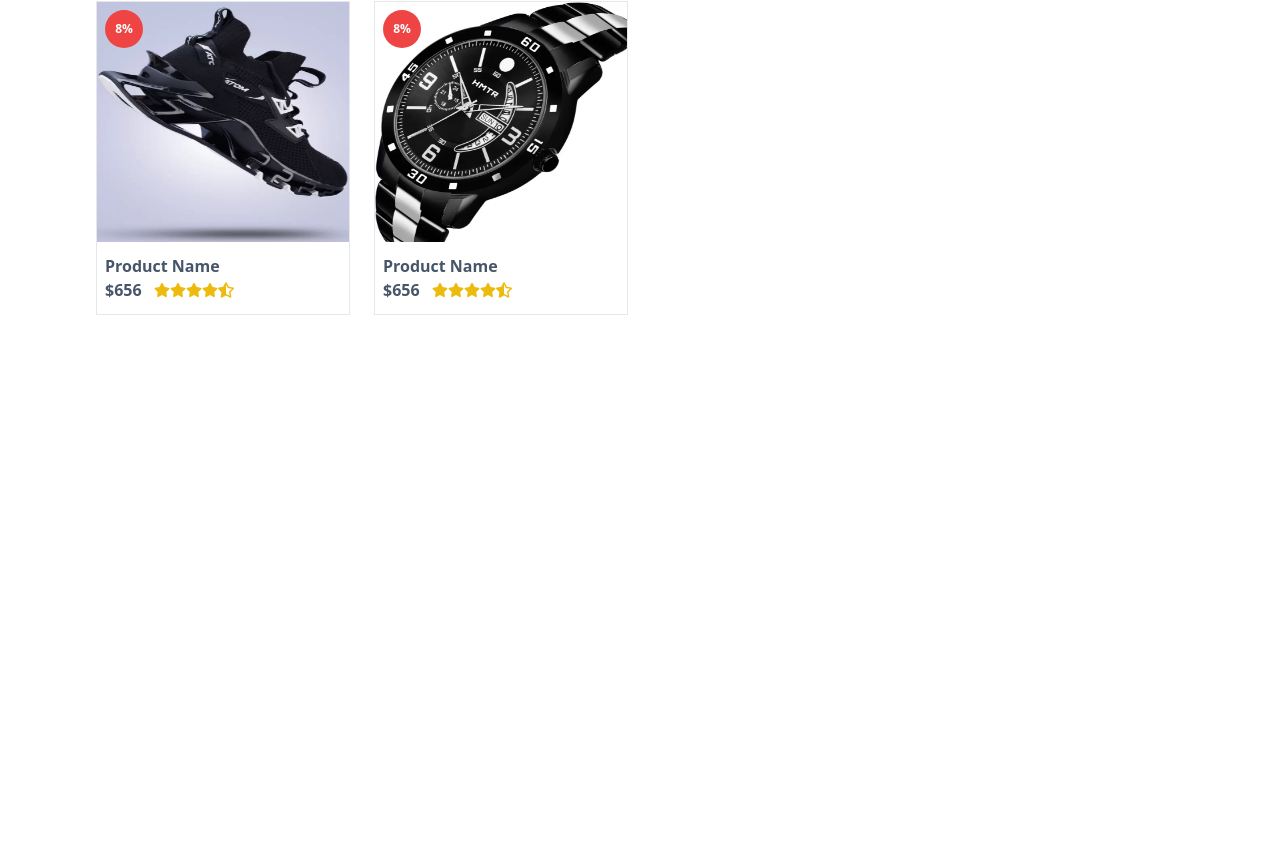
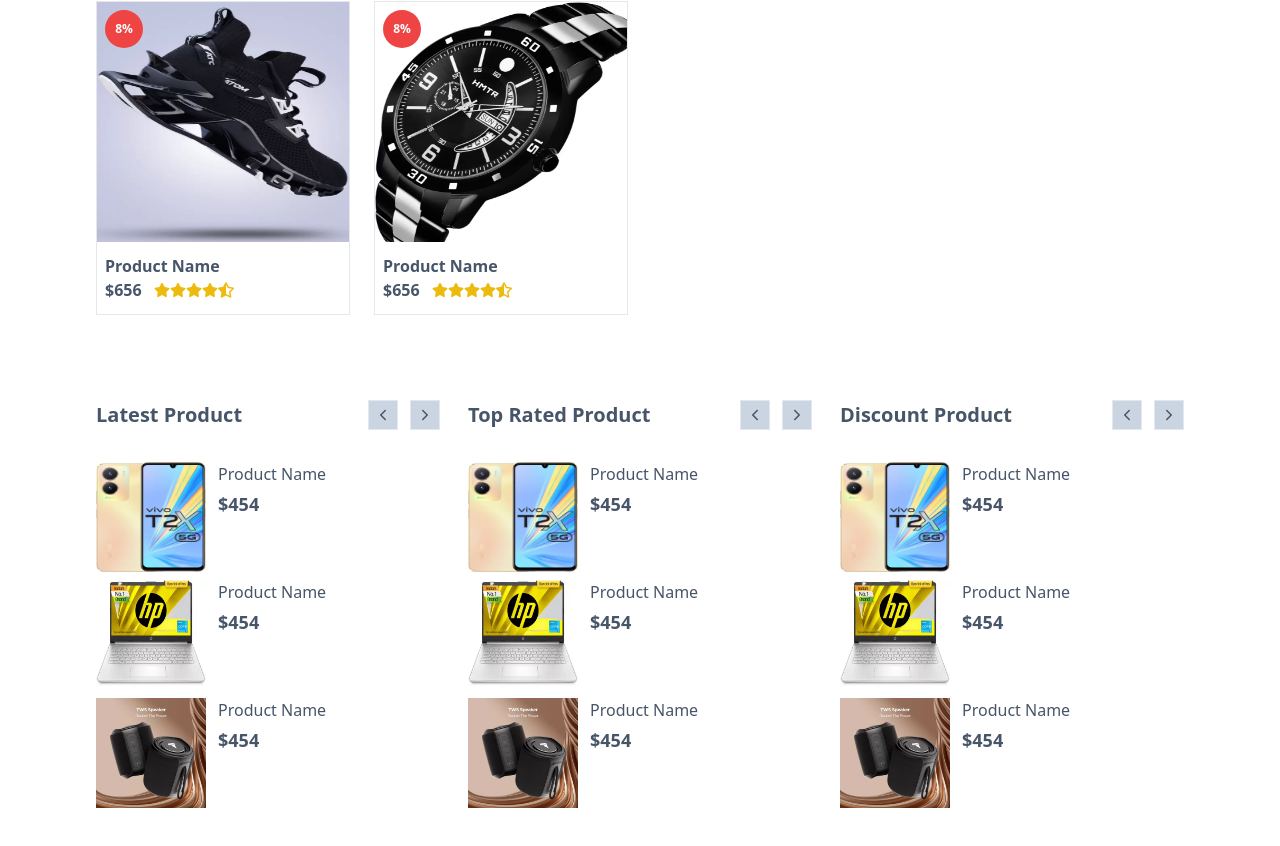
Before and after one commit to nicolasleigh/ecommerce, a React (Vite) app: page / in a window 1280 px wide. Shown: the part 1382-2228 px from the top of the page. Before the commit the page ends 1742 px from the top, so only its background shows below. Built offline with nearby package versions, Linux system fonts and the light colour scheme.

Commit message:
create Products component

```diff
--- /dev/null
+++ b/src/components/products/Products.tsx
@@ -0,0 +1,80 @@
+import { IoIosArrowBack, IoIosArrowForward } from "react-icons/io";
+import Carousel from "react-multi-carousel";
+import { Link } from "react-router-dom";
+
+export default function Products({ title }) {
+  const products = [
+    [1, 2, 3],
+    [4, 5, 6],
+  ];
+  const responsive = {
+    superLargeDesktop: {
+      breakpoint: { max: 4000, min: 3000 },
+      items: 1,
+    },
+    desktop: {
+      breakpoint: { max: 3000, min: 1024 },
+      items: 1,
+    },
+    tablet: {
+      breakpoint: { max: 1024, min: 464 },
+      items: 1,
+    },
+    mobile: {
+      breakpoint: { max: 464, min: 0 },
+      items: 1,
+    },
+  };
+
+  const ButtonGroup = ({ next, previous }) => {
+    return (
+      <div className='flex justify-between items-center'>
+        <div className='text-xl font-bold text-slate-600'>{title}</div>
+        <div className='flex justify-center items-center gap-3 text-slate-600'>
+          <button
+            onClick={() => previous()}
+            className='w-[30px] h-[30px] flex justify-center items-center bg-slate-300 border-slate-200 border'
+          >
+            <IoIosArrowBack />
+          </button>
+          <button
+            onClick={() => next()}
+            className='w-[30px] h-[30px] flex justify-center items-center bg-slate-300 border-slate-200 border'
+          >
+            <IoIosArrowForward />
+          </button>
+        </div>
+      </div>
+    );
+  };
+
+  return (
+    <div className='flex gap-8 flex-col-reverse'>
+      <Carousel
+        autoPlay={false}
+        infinite={false}
+        arrows={false}
+        responsive={responsive}
+        transitionDuration={500}
+        renderButtonGroupOutside={true}
+        customButtonGroup={<ButtonGroup />}
+      >
+        {products.map((p, i) => {
+          return (
+            <div key={i} className=' flex flex-col justify-start gap-2'>
+              {p.map((pl, j) => (
+                <Link key={pl + j} className='flex justify-start items-start'>
+                  <img src={`/images/products/${pl}.webp`} alt='products' className='w-[110px] h-[110px]' />
+                  <div className='px-3 flex justify-start items-start gap-1 flex-col text-slate-600'>
+                    <h2>Product Name</h2>
+                    <span className='text-lg font-bold'>$454</span>
+                  </div>
+                </Link>
+              ))}
+            </div>
+          );
+        })}
+      </Carousel>
+    </div>
+  );
+}
--- a/src/pages/Home.tsx
+++ b/src/pages/Home.tsx
@@ -2,6 +2,7 @@ import Banner from "../components/Banner";
 import Category from "../components/Category";
 import Header from "../components/Header";
 import FeatureProducts from "../components/products/FeatureProducts";
+import Products from "../components/products/Products";
 
 export default function Home() {
   return (
@@ -12,6 +13,22 @@ export default function Home() {
       <div className='py-[45px]'>
         <FeatureProducts />
       </div>
+
+      <div className='py-10'>
+        <div className='w-[85%] flex flex-wrap mx-auto'>
+          <div className='grid w-full grid-cols-3 md-lg:grid-cols-2 md:grid-cols-1 gap-7'>
+            <div className='overflow-hidden'>
+              <Products title='Latest Product' />
+            </div>
+            <div className='overflow-hidden'>
+              <Products title='Top Rated Product' />
+            </div>
+            <div className='overflow-hidden'>
+              <Products title='Discount Product' />
+            </div>
+          </div>
+        </div>
+      </div>
     </div>
   );
 }
```
